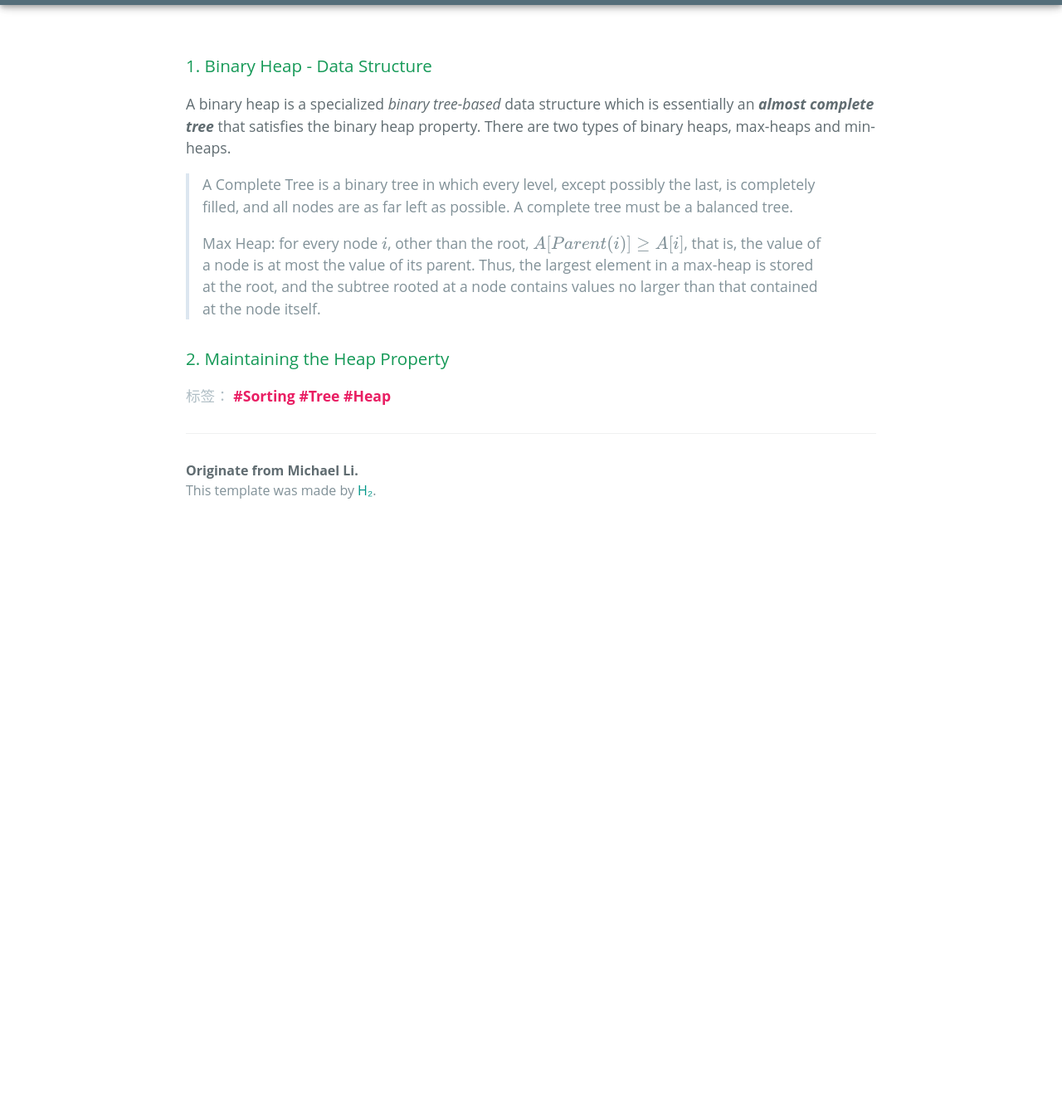
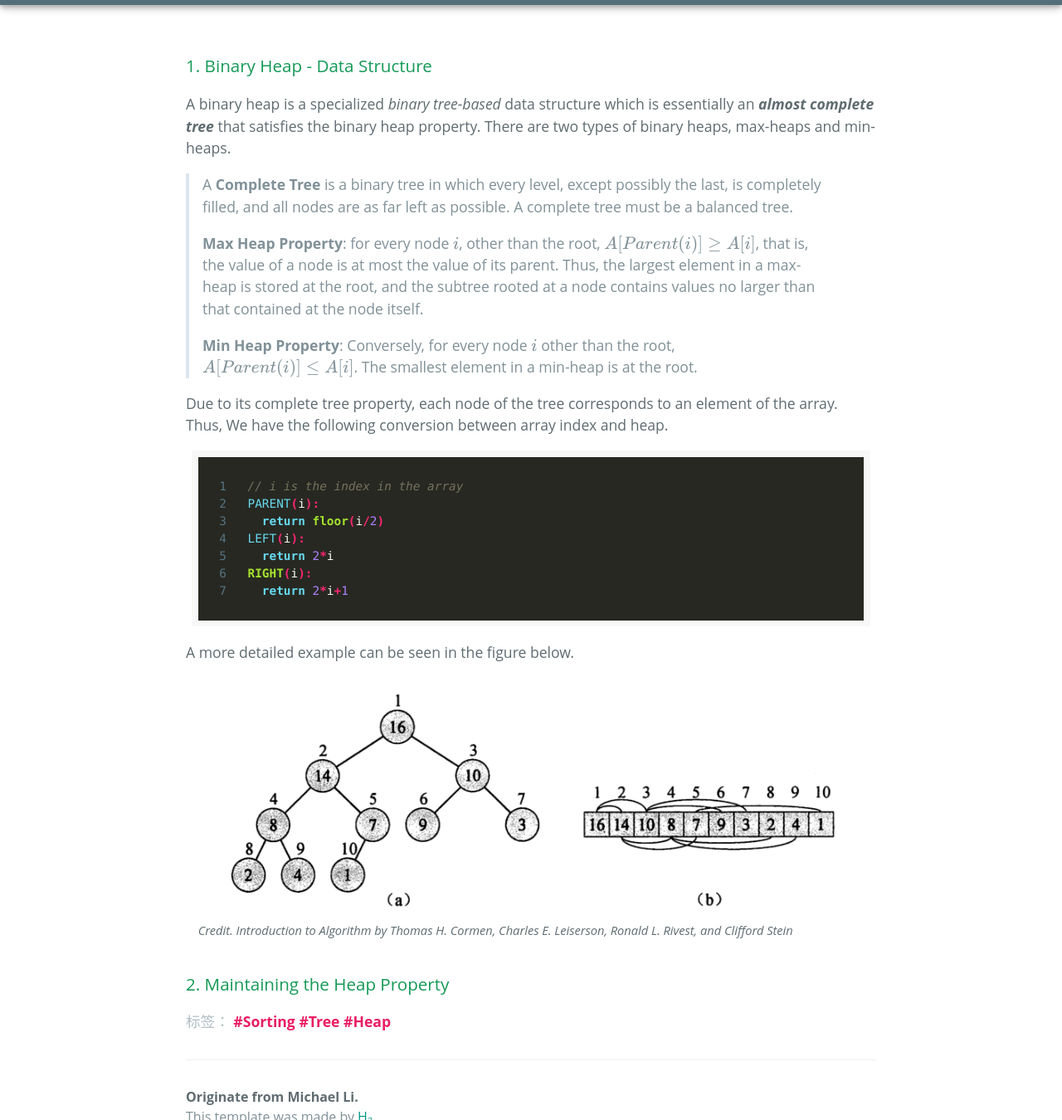
Before and after one commit to zl323/zl323.github.io, a Jekyll site: the page built from _posts/2020-05-16-Heap-Sort.md, in a window 1280 px wide and 1400 px high, scrolled down 304 px, cut to the strip 50-1400 px from the top of the window. Shown: the whole strip at 83% size. Built offline with Jekyll 4.4.1, drawn with Linux system fonts in a browser that asks for light colours; some web fonts are replaced; formulas are drawn with MathJax 3; before the commit the page ends 1005 px from its top, so only the background shows below that.

Commit message:
add maxheap image

```diff
--- a/_posts/2020-05-16-Heap-Sort.md
+++ b/_posts/2020-05-16-Heap-Sort.md
@@ -8,8 +8,26 @@ mathjax: true
 
 ### 1. Binary Heap - Data Structure
 A binary heap is a specialized *binary tree-based* data structure which is essentially an ***almost complete tree*** that satisfies the binary heap property. There are two types of binary heaps, max-heaps and min-heaps.
-> A Complete Tree is a binary tree in which every level, except possibly the last, is completely filled, and all nodes are as far left as possible. A complete tree must be a balanced tree.
+> A **Complete Tree** is a binary tree in which every level, except possibly the last, is completely filled, and all nodes are as far left as possible. A complete tree must be a balanced tree.
 >
-> Max Heap: for every node $i$, other than the root, $A[Parent(i)] \geq A[i]$, that is, the value of a node is at most the value of its parent. Thus, the largest element in a max-heap is stored at the root, and the subtree rooted at a node contains values no larger than that contained at the node itself.
+> **Max Heap Property**: for every node $i$, other than the root, $A[Parent(i)] \geq A[i]$, that is, the value of a node is at most the value of its parent. Thus, the largest element in a max-heap is stored at the root, and the subtree rooted at a node contains values no larger than that contained at the node itself.
+>
+> **Min Heap Property**: Conversely, for every node $i$ other than the root, $A[Parent(i)] \leq A[i]$. The smallest element in a min-heap is at the root.
 
+Due to its complete tree property, each node of the tree corresponds to an element of the array. Thus, We have the following conversion between array index and heap.
+{% highlight java linenos %}
+// i is the index in the array
+PARENT(i):
+  return floor(i/2)
+LEFT(i):
+  return 2*i
+RIGHT(i):
+  return 2*i+1
+{% endhighlight %}
+
+A more detailed example can be seen in the figure below.
+<figure>
+    <img src="https://zl323.github.io/assets/postImg/maxheap.png" alt="useful image" height="100%" width="100%">
+    <figcaption>Credit. Introduction to Algorithm by Thomas H. Cormen, Charles E. Leiserson, Ronald L. Rivest, and Clifford Stein</figcaption>
+</figure>
 ### 2. Maintaining the Heap Property
```
Also changed, not shown: assets/postImg/maxheap.png (added).
